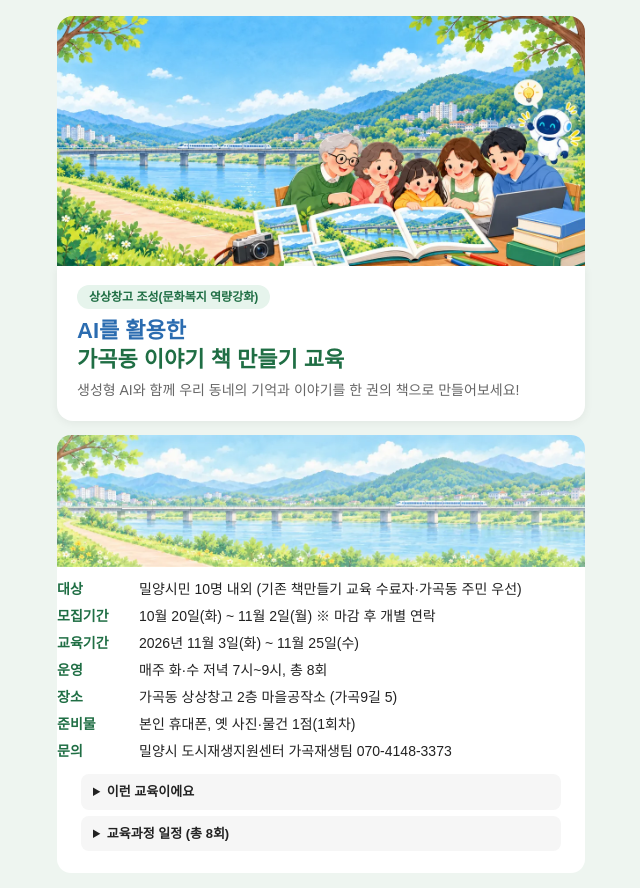
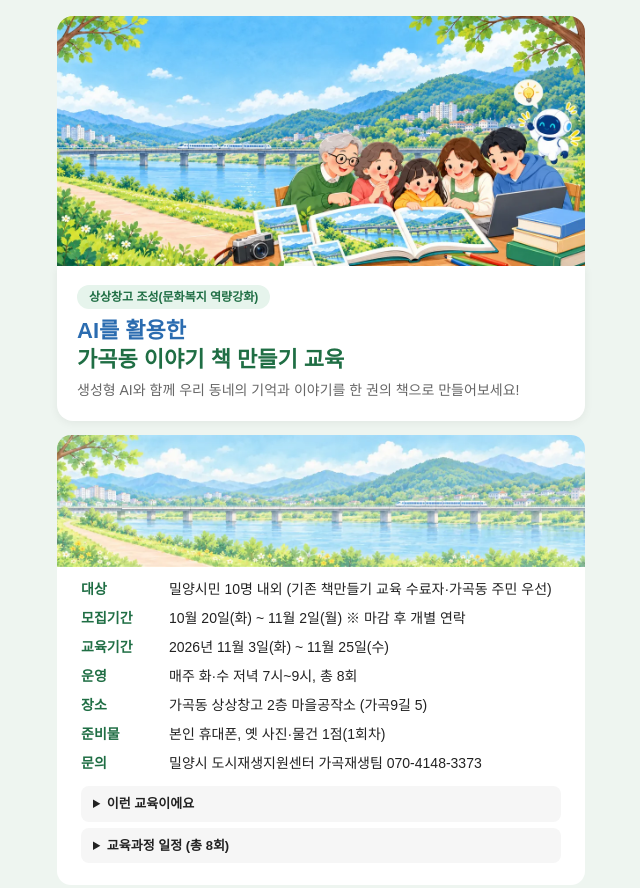
Before and after one commit to aceleekr-lang/bookclassreserve, a plain HTML site: page index.html in a window 1280 px wide. Shown: the top 888 px of the page, without its empty margins (319-959 px from the left). Drawn offline with nearby package versions, Linux system fonts and the light colour scheme; no server answers.

Commit message:
Add files via upload

```diff
--- a/index.html
+++ b/index.html
@@ -25,7 +25,7 @@
   .sec b{font-size:15px;color:var(--g2)}
   .sec small{display:block;font-size:12px;color:var(--sub);font-weight:400}
   .done img,#closed img{display:block;width:200px;max-width:70%;margin:0 auto 10px}
-  .info dl{margin:0;display:grid;grid-template-columns:72px 1fr;gap:6px 10px}
+  .info dl{margin:0 24px;display:grid;grid-template-columns:76px 1fr;gap:8px 12px}
   .info dt{color:var(--g2);font-weight:700}
   .info dd{margin:0}
   .card{background:var(--card);border-radius:14px;padding:18px;margin-bottom:12px}
```
